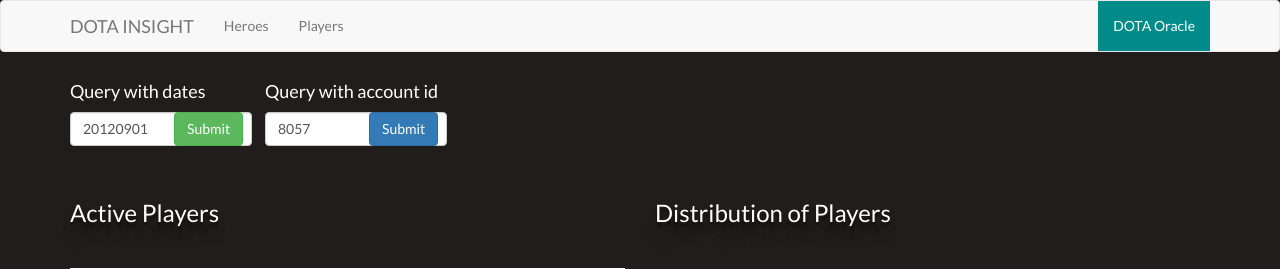
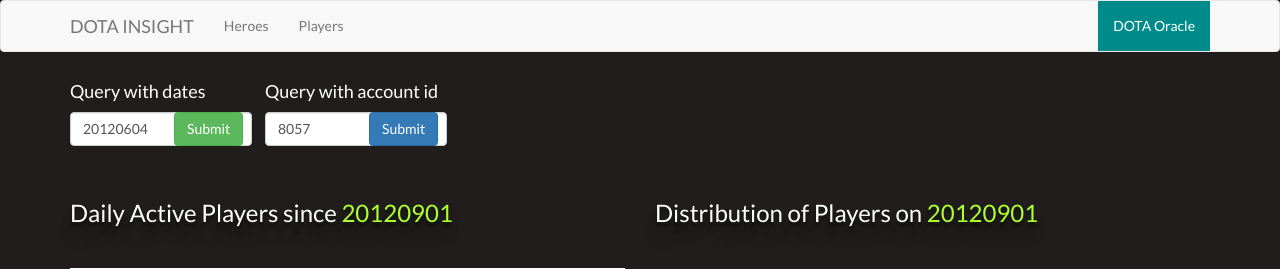
Before and after one commit to antiflee/dota-insight-django, a Django app: page /players/ in a window 1280 px wide. Shown: the top 269 px of the page. Run offline with Django 3.2, Linux system fonts and the light colour scheme; data that the repository does not hold is empty; some libraries are stand-ins or nearby versions.

Commit message:
add titles on playersHome charts

```diff
--- a/players/templates/players/playerDetail.html
+++ b/players/templates/players/playerDetail.html
@@ -50,6 +50,10 @@
 
   <div class="row">
     <div class="col col-lg-12">
+			<h3>Player
+				<span id="account-id-span" style="color:greenyellow;"></span>'s
+				Activity Over Time
+			</h3>
 			<h4 id="messageUpdating">Updating...</h4>
       <div id="playerActivityDiv" width="1400" height="500" style="margin-top:42px;"></div>
     </div>
@@ -66,6 +70,7 @@
 	var accountId = {{ account_id }}
 
 	function getPlayerActivityHistory(accountId) {
+		$("#account-id-span").text(accountId);
 		$.ajax({
 			url: "/players/"+accountId.toString()+"/getPlayerActivityHistory",
 			method: "GET",
--- a/players/templates/players/playersHome.html
+++ b/players/templates/players/playersHome.html
@@ -24,7 +24,7 @@
 				<h4>Query with dates</h4>
 				<div class="col-auto">
 					<label class="sr-only" for="dateInput">dateInput</label>
-					<input type="text" class="form-control mb-2" name="dateInput" value="20120901" id="dateInput" placeholder="yyyyMMdd">
+					<input type="text" class="form-control mb-2" name="dateInput" value="20120604" id="dateInput" placeholder="yyyyMMdd">
 				</div>
 				<div class="col-auto">
 					<button style="display:block;position:relative;top:-34px;left:104px"
@@ -50,12 +50,12 @@
 
 	<div id="queryWithDatesDiv" class="row">
     <div class="col-lg-6">
-				<h3>Active Players <span class="the-date-queried"><span></h3>
+				<h3>Daily Active Players since <span style="color:greenyellow;" class="the-date-queried"><span></h3>
 				<div id="DAUDiv" width="960" height="500" style="margin-top:42px;"></div>
     </div>
     <div class="col-lg-6">
       <div>
-				<h3>Distribution of Players <span class="the-date-queried"><span></h3>
+				<h3>Distribution of Players on <span style="color:greenyellow;" class="the-date-queried"><span></h3>
         <div id="regions_div" style="position:relative;top:42px;"></div>
         <ul id="regionInfo"></ul>
       </div>
@@ -188,6 +188,7 @@
 		function updateDAUAndTimeRegion(date) {
 				updateDAU(date);
 				updateTimeRegion(date);
+				$(".the-date-queried").text(date);
 		}
 		function startQuery() {
 			var date = $("input[name=dateInput]").val();
--- a/static-storage/players/css/playersHome.css
+++ b/static-storage/players/css/playersHome.css
@@ -34,3 +34,7 @@ hr {
 	border-top:1px solid #f8f8f8;
 	border-bottom:1px solid rgba(0,0,0,0,2);
 }
+
+.the-date-queried {
+	color:greenyellow;
+}
```
